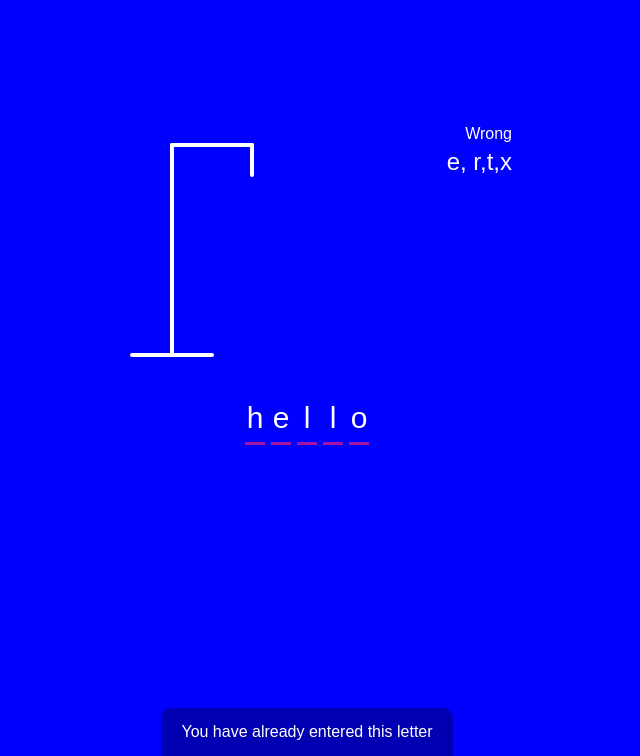
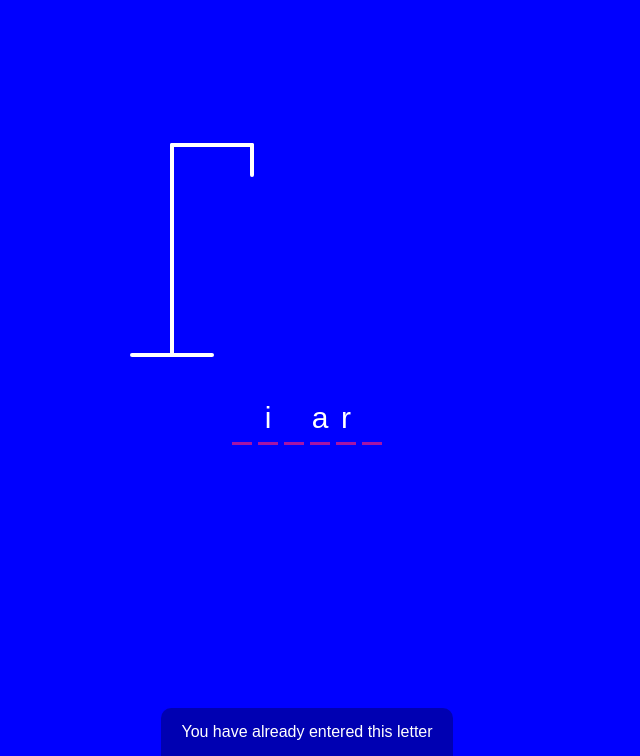
Before and after one commit to alonso276/Hangman, a plain HTML site: page index.html in a window 1280 px wide. Shown: the part 94-850 px from the top of the page, without its empty margins (333-973 px from the left). Drawn offline with Linux system fonts and the light colour scheme.

Commit message:
display word func

```diff
--- a/index.html
+++ b/index.html
@@ -32,17 +32,17 @@
 
 			<div class="wrong-letters-container">
 				<div id="wrong-letters">
-					<p>Wrong</p>
-					<span>e, r,t,x</span>
+					<!-- <p>Wrong</p>
+					<span>e, r,t,x</span> -->
 				</div>
 			</div>
 
 			<div class="word" id="word">
-				<div class="letter">h</div>
+				<!-- <div class="letter">h</div>
 				<div class="letter">e</div>
 				<div class="letter">l</div>
 				<div class="letter">l</div>
-				<div class="letter">o</div>
+				<div class="letter">o</div> -->
 			</div>
 		</div>
 
@@ -50,7 +50,7 @@
 
 		<div class="popup-container" id="popup-container">
 			<div class="popup">
-				<h2 id="final-message">You have won</h2>
+				<h2 id="final-message"></h2>
 				<button id="play-button">Play again</button>
 			</div>
 		</div>
@@ -60,5 +60,6 @@
 		<div class="notification-container" id="notification-container">
 			<p>You have already entered this letter</p>
 		</div>
+		<script src="script.js"></script>
 	</body>
 </html>
--- a/script.js
+++ b/script.js
@@ -0,0 +1,50 @@
+const wordEl = document.getElementById('word');
+const wrongLettersEl = document.getElementById('wrong-letters');
+const playAgainBtn = document.getElementById('play-button');
+const popup = document.getElementById('popup-container');
+const notification = document.getElementById('notification-container');
+const finalMessage = document.getElementById('final-message');
+const finalMessageRevealWord = document.getElementById(
+	'final-message-reveal-word'
+);
+
+/*from head to leg*/
+const figureParts = document.querySelectorAll('.figure-part');
+
+const words = ['application', 'programming', 'interface', 'wizard'];
+
+/*how to generate a random word*/
+let selectedWord = words[Math.floor(Math.random() * words.length)];
+
+// console.log(selectedWord);
+
+const correctLetters = ['p', 'r', 'o', 'g', 'r', 'a', 'm', 'm', 'i', 'n', 'g'];
+const wrongLetters = [];
+
+//Show hidden words
+function displayWord() {
+	//! convert string into array ----> .split()
+	//! convert array into string --> .join()
+
+	wordEl.innerHTML = `
+
+	${selectedWord
+		.split('')
+		.map(
+			(letter) => `
+			<span class="letter">${correctLetters.includes(letter) ? letter : ''}</span>`
+		)
+		.join('')}`;
+
+	//replace new line with empty st
+	const innerWord = wordEl.innerText.replace(/\n/g, '');
+
+	if (innerWord === selectedWord) {
+		finalMessage.innerText = 'Congratulations! You won!😃';
+		popup.style.display = 'flex';
+	}
+
+	// console.log(wordEl.innerText, innerWord);
+}
+
+displayWord();
```
